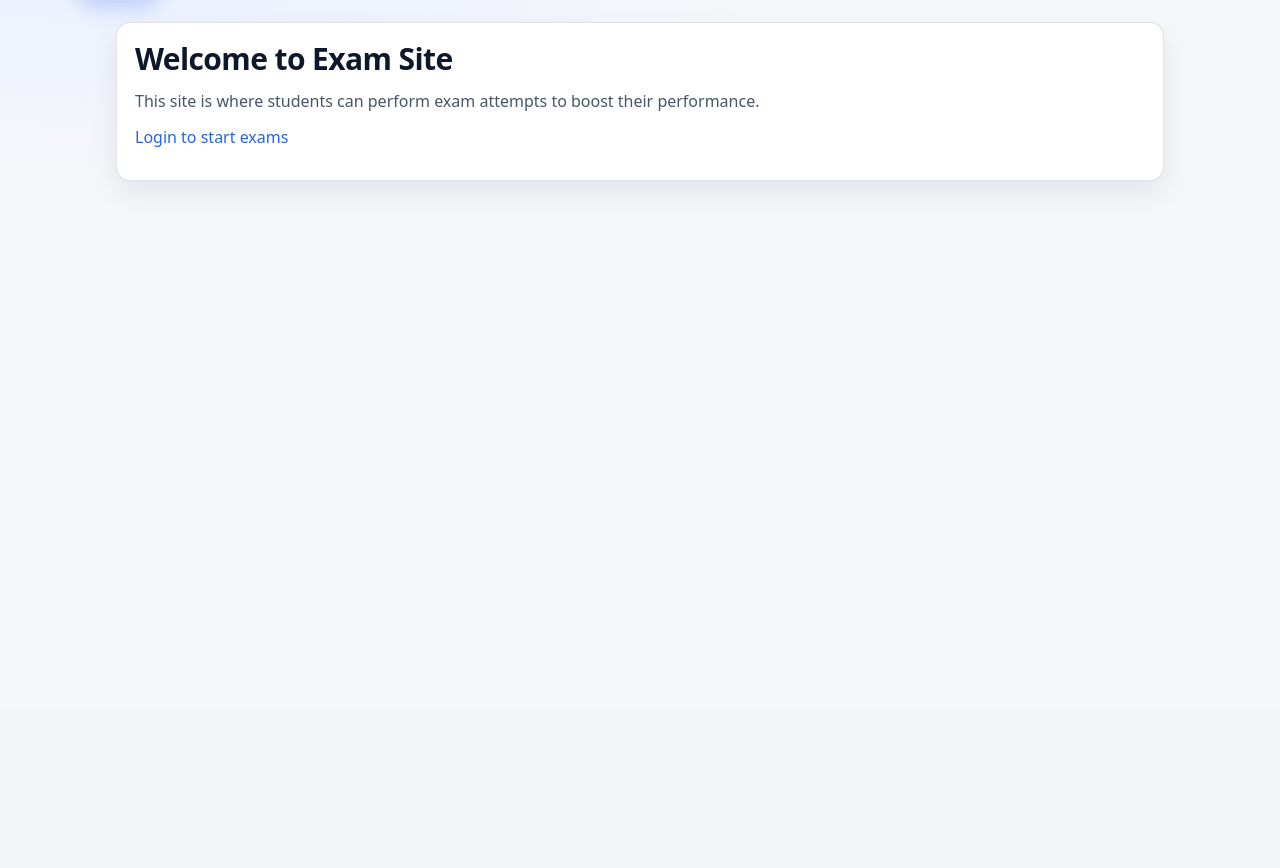
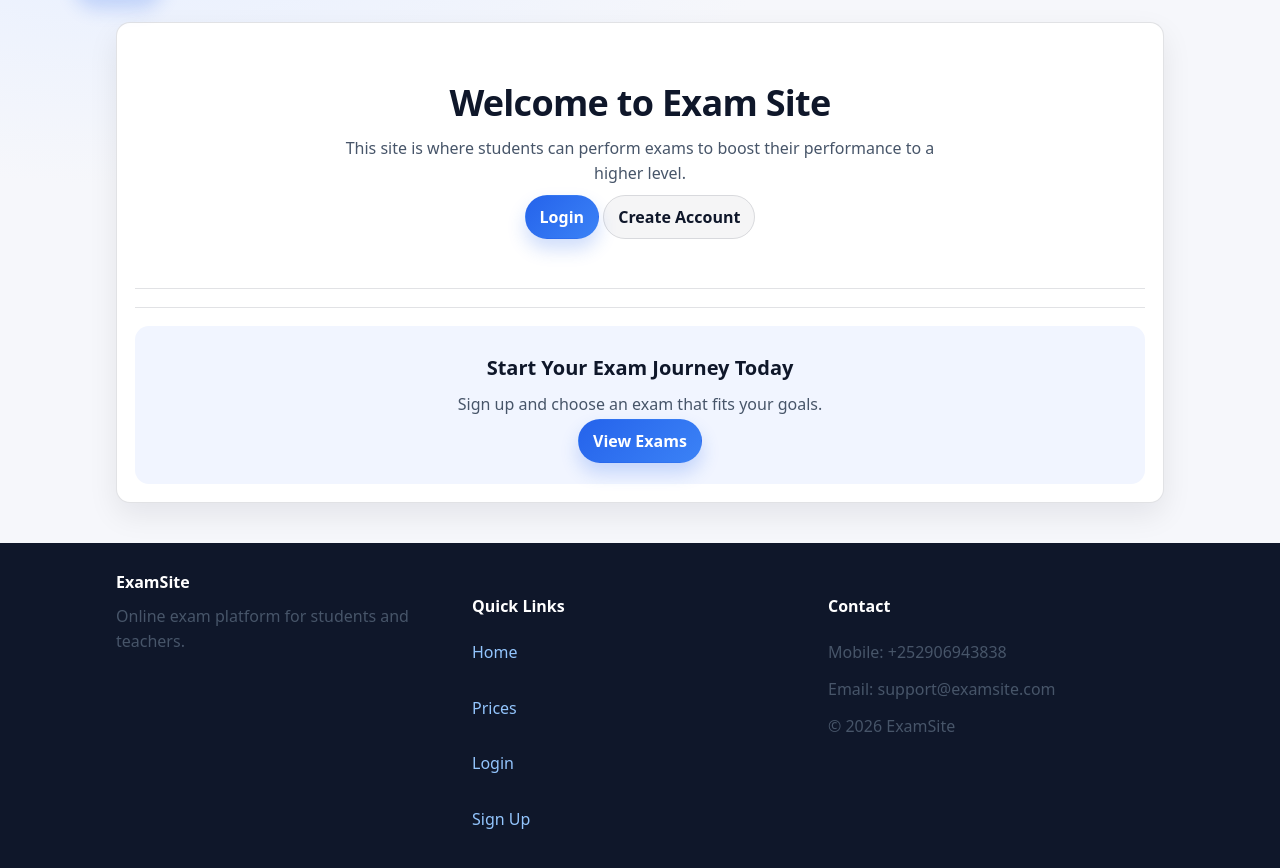
Before and after one commit to Saidabdi38/exam-site, a Django app: page / in a window 1280 px wide. Shown: the part 91-959 px from the top of the page. Before the commit the page ends 274 px from the top, so only its background shows below. Run offline with Django 5.2, Linux system fonts and the light colour scheme.

Commit message:
Updated exam site features

```diff
--- a/exams/static/exams/css/style.css
+++ b/exams/static/exams/css/style.css
@@ -387,3 +387,74 @@ tr:last-child td{ border-bottom: none; }
 .btn-info:hover {
   background: linear-gradient(135deg, #0284c7, #2563eb); /* darker on hover */
 }
+
+/* ================= HOME PAGE SECTIONS ================= */
+
+.hero {
+  text-align: center;
+  padding: 40px 10px;
+}
+.hero h1 {
+  font-size: 36px;
+}
+.hero p {
+  max-width: 600px;
+  margin: 10px auto 20px;
+}
+
+/* Feature cards */
+.features-grid {
+  display: grid;
+  grid-template-columns: repeat(auto-fit, minmax(220px, 1fr));
+  gap: 16px;
+}
+
+.feature-card {
+  background: var(--surface);
+  border: 1px solid var(--border);
+  padding: 18px;
+  border-radius: var(--radius);
+  box-shadow: var(--shadow-sm);
+  text-align: center;
+}
+
+/* Call to action */
+.cta {
+  text-align: center;
+  padding: 30px 10px;
+  background: var(--surface-2);
+  border-radius: var(--radius);
+}
+
+/* ================= FOOTER ================= */
+
+.site-footer {
+  margin-top: 40px;
+  background: #0f172a;
+  color: #e5e7eb;
+  padding: 30px 0;
+}
+
+.footer-container {
+  max-width: var(--max);
+  margin: auto;
+  padding: 0 16px;
+  display: grid;
+  grid-template-columns: repeat(auto-fit, minmax(200px, 1fr));
+  gap: 20px;
+}
+
+.site-footer h3,
+.site-footer h4 {
+  color: white;
+}
+
+.site-footer a {
+  color: #93c5fd;
+  display: block;
+  margin-bottom: 6px;
+}
+
+.site-footer a:hover {
+  text-decoration: underline;
+}
--- a/exams/templates/base.html
+++ b/exams/templates/base.html
@@ -58,5 +58,31 @@
   </div>
 </div>
 
+<footer class="site-footer">
+  <div class="footer-container">
+
+    <div>
+      <h3>ExamSite</h3>
+      <p>Online exam platform for students and teachers.</p>
+    </div>
+
+    <div>
+      <h4>Quick Links</h4>
+      <a href="{% url 'home' %}">Home</a><br>
+      <a href="{% url 'exam_prices' %}">Prices</a><br>
+      <a href="{% url 'login' %}">Login</a><br>
+      <a href="{% url 'signup' %}">Sign Up</a>
+    </div>
+
+    <div>
+      <h4>Contact</h4>
+      <p>Mobile: +252906943838</p>
+      <p>Email: support@examsite.com</p>
+      <p>© {{ year|default:2026 }} ExamSite</p>
+    </div>
+
+  </div>
+</footer>
+
 </body>
 </html>
--- a/exams/templates/home.html
+++ b/exams/templates/home.html
@@ -3,12 +3,28 @@
 {% block title %}Home{% endblock %}
 
 {% block content %}
+
+<!-- HERO SECTION -->
+<section class="hero">
   <h1>Welcome to Exam Site</h1>
-  <p>This site is where students can perform exam attempts to boost their performance.</p>
+  <p>This site is where students can perform exams to boost their performance to a higher level.</p>
 
   {% if user.is_authenticated %}
-    <p><a href="{% url 'student_dashboard' %}">Go to Dashboard</a></p>
+    <a class="btn btn-primary" href="{% url 'student_dashboard' %}">Go to Dashboard</a>
   {% else %}
-    <p><a href="{% url 'login' %}">Login to start exams</a></p>
+    <a class="btn btn-primary" href="{% url 'login' %}">Login</a>
+    <a class="btn btn-secondary" href="{% url 'signup' %}">Create Account</a>
   {% endif %}
+</section>
+
+<div class="divider"></div>
+<div class="divider"></div>
+
+<!-- CALL TO ACTION -->
+<section class="cta">
+  <h2>Start Your Exam Journey Today</h2>
+  <p>Sign up and choose an exam that fits your goals.</p>
+  <a class="btn btn-primary" href="{% url 'exam_prices' %}">View Exams</a>
+</section>
+
 {% endblock %}
```
